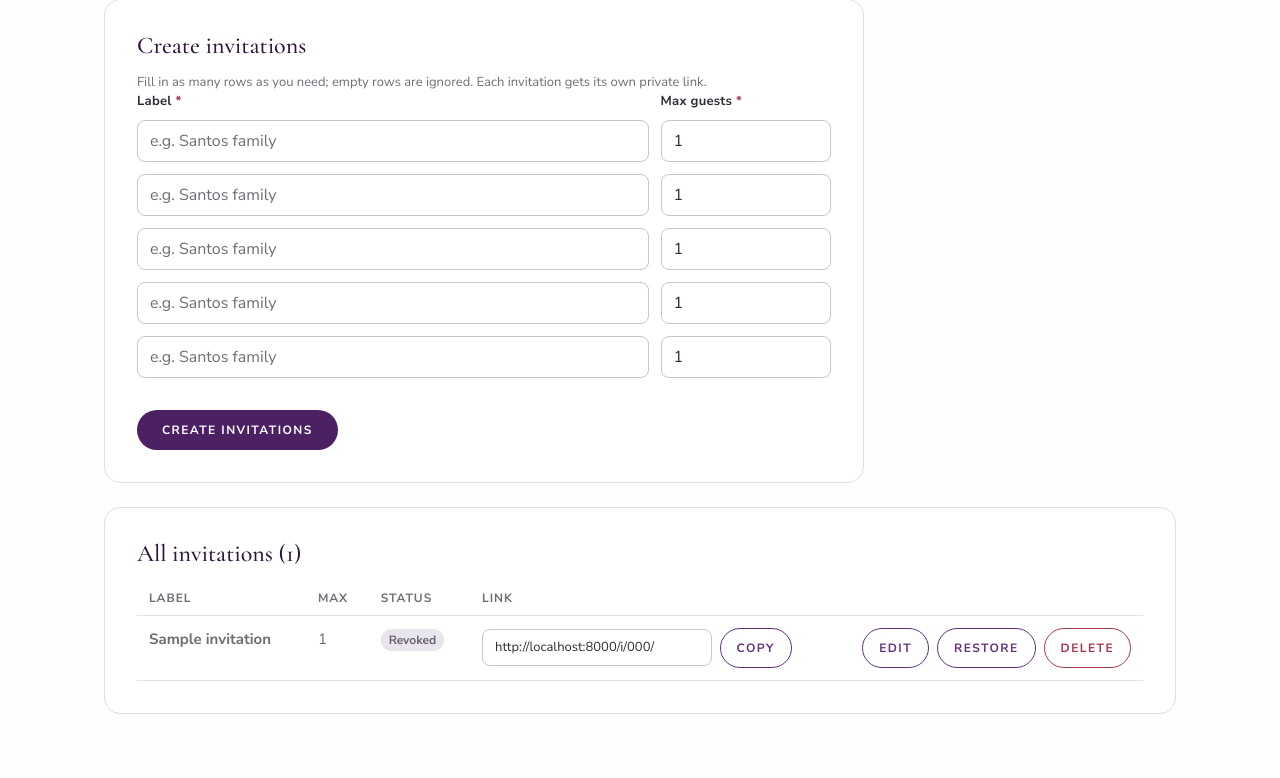
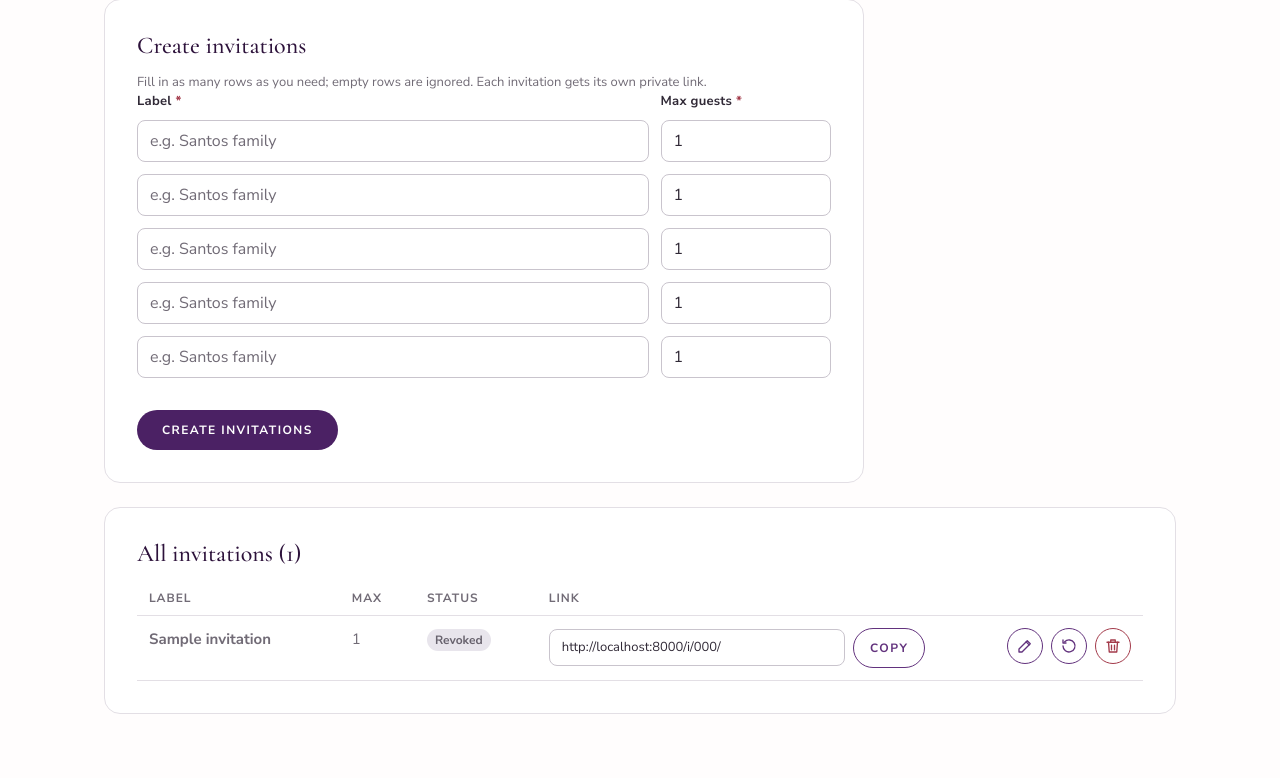
Before and after one commit to jfaciolan/Wedding_RSVP, a Django app: page /site-admin/invitations/ in a window 1280 px wide. Shown: the part 214-992 px from the top of the page. Run offline with Django 5.2, Linux system fonts and the light colour scheme; a user stored in the database is signed in; tables that the repository leaves empty hold one stand-in row (values such as "Sample post").

Commit message:
Let admins edit max guests and flag RSVPs it affects
- Invitation edit page now changes max guests as well as the label
- Flag RSVPs over a lowered max (headcount counts only up to the max) or under a raised one, on the dashboard and invitation list
- Show the invitee a notice on their invite page asking them to resubmit
- Store the max guests each RSVP was made under (migration 0002 fills it in for existing RSVPs)
- Replace the edit/revoke/delete buttons with icon buttons that show a note o

```diff
--- a/apps/rsvp/forms.py
+++ b/apps/rsvp/forms.py
@@ -64,6 +64,8 @@ class RsvpForm(forms.ModelForm):
             self.initial["attending"] = "yes" if self.instance.attending else "no"
             if not self.instance.attending:
                 self.initial["guests"] = 1
+            elif self.instance.guests > max_guests:
+                self.initial["guests"] = max_guests
 
     def clean_website(self):
         if self.cleaned_data.get("website"):
--- a/apps/rsvp/services.py
+++ b/apps/rsvp/services.py
@@ -64,5 +64,6 @@ def save_rsvp(cleaned_data, invitation=None):
         rsvp = Rsvp(invitation=invitation)
     for field, value in values.items():
         setattr(rsvp, field, value)
+    rsvp.reply_max_guests = invitation.max_guests if invitation is not None else None
     rsvp.save()
     return rsvp, created
--- a/apps/siteadmin/forms.py
+++ b/apps/siteadmin/forms.py
@@ -123,10 +123,11 @@ class InvitationForm(forms.ModelForm):
         widgets = {"label": forms.TextInput(attrs={"placeholder": "e.g. Santos family"})}
 
 
-class InvitationLabelForm(forms.ModelForm):
+class InvitationEditForm(forms.ModelForm):
     class Meta:
         model = Invitation
-        fields = ["label"]
+        fields = ["label", "max_guests"]
+        help_texts = {"label": ""}
         widgets = {"label": forms.TextInput(attrs={"placeholder": "e.g. Santos family"})}
 
 
--- a/apps/siteadmin/views.py
+++ b/apps/siteadmin/views.py
@@ -294,28 +294,41 @@ class InvitationRevokeView(StaffRequiredMixin, View):
 
 
 class InvitationEditView(StaffRequiredMixin, UpdateView):
-    """Rename an invitation. The link (code) stays the same."""
+    """Edit an invitation's label and max guests. The link (code) stays the same."""
 
     model = Invitation
-    form_class = forms.InvitationLabelForm
+    form_class = forms.InvitationEditForm
     template_name = "siteadmin/form_page.html"
 
     def get_success_url(self):
         return safe_next(self.request)
 
     def form_valid(self, form):
-        messages.success(self.request, f"Invitation renamed to “{form.instance.label}”.")
-        return super().form_valid(form)
+        response = super().form_valid(form)
+        invitation = self.object
+        messages.success(self.request, f"Invitation “{invitation.label}” saved.")
+        rsvp = Rsvp.objects.filter(invitation=invitation, attending=True).first()
+        if rsvp and rsvp.guests > invitation.max_guests:
+            messages.warning(
+                self.request,
+                f"“{invitation.label}” already RSVP'd for {rsvp.guests} guests, more than "
+                f"the new max of {invitation.max_guests}. Only {invitation.max_guests} count, and "
+                "they'll be asked to resubmit on their invite page.",
+            )
+        elif rsvp and rsvp.max_raised:
+            messages.info(
+                self.request,
+                f"“{invitation.label}” will be told on their invite page that they can "
+                f"now bring up to {invitation.max_guests} guests.",
+            )
+        return response
 
     def get_context_data(self, **kwargs):
         return super().get_context_data(
             **kwargs,
             nav="invitations",
             title="Edit invitation",
-            intro=(
-                "Only the label changes. The invite link stays the same, "
-                "so links already sent keep working."
-            ),
+            intro="The invite link stays the same, so links already sent keep working.",
             back_url=safe_next(self.request),
         )
 
--- a/apps/wedding/views.py
+++ b/apps/wedding/views.py
@@ -12,10 +12,12 @@ def build_rsvp_context(request, form=None):
     rsvp_settings = RsvpSettings.load()
     invitation = rsvp_selectors.invitation_from_session(request)
     max_guests = rsvp_selectors.max_guests_for(invitation, rsvp_settings)
+    existing = rsvp_selectors.existing_rsvp_for(invitation)
     if form is None:
-        existing = rsvp_selectors.existing_rsvp_for(invitation)
         form = RsvpForm(instance=existing, max_guests=max_guests)
     return {
+        "slots_updated": bool(existing and existing.over_max),
+        "slots_raised": bool(existing and existing.max_raised),
         "rsvp_settings": rsvp_settings,
         "rsvp_open": rsvp_selectors.rsvp_is_open(rsvp_settings),
         "invitation": invitation,
--- a/static/css/admin.css
+++ b/static/css/admin.css
@@ -117,6 +117,29 @@ select.input { appearance: auto; }
 .btn--danger-solid { background: var(--error); }
 .btn--danger-solid:hover { background: var(--plum-950); }
 .btn--block { width: 100%; margin-top: var(--space-6); }
+
+/* Icon-only row actions with a hover/focus tooltip from data-tip */
+.row-actions.row-actions--icons { flex-wrap: nowrap; }
+.row-actions--icons form { display: flex; margin: 0; }
+.row-actions--icons .action-btn { flex: 0 0 auto; }
+.action-btn {
+  position: relative; width: 36px; min-height: 36px; padding: 0;
+  border-color: var(--plum-700); color: var(--plum-700);
+}
+.action-btn:hover { background: var(--lavender-100); }
+.action-btn svg { width: 18px; height: 18px; fill: none; stroke: currentColor; stroke-width: 1.8; stroke-linecap: round; stroke-linejoin: round; }
+.action-btn--danger { border-color: var(--error); color: var(--error); }
+.action-btn--danger:hover { background: var(--error-bg); }
+.action-btn[data-tip]::after {
+  content: attr(data-tip); position: absolute; right: calc(100% + 8px); top: 50%; transform: translateY(-50%); z-index: 10;
+  width: max-content; max-width: 220px; padding: var(--space-2) var(--space-3);
+  border-radius: var(--radius-sm); background: var(--plum-950); color: var(--white);
+  font-size: 12px; font-weight: 600; letter-spacing: normal; text-transform: none; white-space: normal; text-align: left;
+  opacity: 0; visibility: hidden; pointer-events: none; transition: opacity 0.12s;
+}
+.action-btn[data-tip]:hover::after,
+.action-btn[data-tip]:focus-visible::after { opacity: 1; visibility: visible; }
+@media (max-width: 719.98px) { .action-btn[data-tip]::after { right: auto; left: 0; top: calc(100% + 6px); transform: none; } }
 .icon-btn { width: 36px; height: 36px; border: 1px solid var(--plum-700); border-radius: var(--radius-pill); background: var(--white); color: var(--plum-700); font-size: 16px; cursor: pointer; }
 .icon-btn:hover:not(:disabled) { background: var(--lavender-100); }
 .icon-btn:disabled { opacity: 0.4; cursor: not-allowed; }
@@ -160,7 +183,8 @@ select.input { appearance: auto; }
 
 .messages { margin-bottom: var(--space-5); }
 .message { padding: var(--space-3) var(--space-4); border-radius: var(--radius-sm); background: var(--success-bg); color: var(--success); }
-.message--error { background: var(--error-bg); color: var(--error); }
+.message--error,
+.message--warning { background: var(--error-bg); color: var(--error); }
 
 /* Login */
 .login { display: flex; justify-content: center; padding-top: var(--space-7); }
--- a/static/css/site.css
+++ b/static/css/site.css
@@ -667,6 +667,8 @@ textarea.input { min-height: 72px; resize: vertical; }
   color: var(--plum-800);
   text-align: center;
 }
+.invite-banner--notice { background: var(--error-bg); color: var(--error); }
+.invite-banner--good { background: var(--success-bg); color: var(--success); }
 
 /* ---------- FAQ ---------- */
 .faq-list {
--- /dev/null
+++ b/templates/siteadmin/invitation_actions.html
@@ -0,0 +1,26 @@
+{% comment %}
+Icon buttons for one invitation: edit, revoke/restore, delete.
+Params: invitation; next (optional URL to return to, e.g. "/site-admin/?q=x#invitees").
+{% endcomment %}
+<div class="row-actions row-actions--icons">
+  <a class="btn action-btn" href="{% url 'siteadmin:invitation_edit' invitation.pk %}{% if next %}?next={{ next|urlencode }}{% endif %}"
+     aria-label="Edit {{ invitation.label }}" data-tip="Edit name and max guests">
+    <svg viewBox="0 0 24 24" aria-hidden="true" focusable="false"><path d="M4 20h4L19 9l-4-4L4 16v4z"/><path d="M13.5 6.5l4 4"/></svg>
+  </a>
+  <form method="post" action="{% url 'siteadmin:invitation_revoke' invitation.pk %}">{% csrf_token %}
+    {% if next %}<input type="hidden" name="next" value="{{ next }}">{% endif %}
+    {% if invitation.is_revoked %}
+    <button class="btn action-btn" type="submit" aria-label="Restore {{ invitation.label }}" data-tip="Restore: the invite link works again">
+      <svg viewBox="0 0 24 24" aria-hidden="true" focusable="false"><path d="M4 12a8 8 0 1 0 2.3-5.7"/><path d="M4 4v4h4"/></svg>
+    </button>
+    {% else %}
+    <button class="btn action-btn action-btn--danger" type="submit" aria-label="Revoke {{ invitation.label }}" data-tip="Revoke: turn off the invite link (can be restored)">
+      <svg viewBox="0 0 24 24" aria-hidden="true" focusable="false"><circle cx="12" cy="12" r="8"/><path d="M6.5 6.5l11 11"/></svg>
+    </button>
+    {% endif %}
+  </form>
+  <a class="btn action-btn action-btn--danger" href="{% url 'siteadmin:invitation_delete' invitation.pk %}{% if next %}?next={{ next|urlencode }}{% endif %}"
+     aria-label="Delete link for {{ invitation.label }}" data-tip="Delete the invite link for good (any RSVP is kept)">
+    <svg viewBox="0 0 24 24" aria-hidden="true" focusable="false"><path d="M4 7h16"/><path d="M10 11v6M14 11v6"/><path d="M6 7l1 13h10l1-13"/><path d="M9 7V4h6v3"/></svg>
+  </a>
+</div>
--- a/templates/siteadmin/invitations.html
+++ b/templates/siteadmin/invitations.html
@@ -35,19 +35,15 @@
             {% if invitation.is_revoked %}<span class="badge badge--muted">Revoked</span>
             {% elif invitation.rsvp %}
               {% if invitation.rsvp.attending %}<span class="badge badge--ok">Responded · attending ({{ invitation.rsvp.guests }})</span>
+                {% if invitation.rsvp.over_max %}<span class="badge badge--warn">Over max · asked to resubmit</span>{% endif %}
+                {% if invitation.rsvp.max_raised %}<span class="badge">Max raised · told they can add guests</span>{% endif %}
               {% else %}<span class="badge badge--warn">Responded · declined</span>{% endif %}
             {% elif invitation.first_opened_at %}<span class="badge">Opened {{ invitation.first_opened_at|date:"M j, Y" }}</span>
             {% else %}<span class="badge badge--muted">Not opened</span>{% endif %}
           </td>
           <td data-label="Link">{% include "siteadmin/copy_link.html" %}</td>
           <td data-label="">
-            <div class="row-actions">
-              <a class="btn btn--ghost" href="{% url 'siteadmin:invitation_edit' invitation.pk %}">Edit<span class="visually-hidden"> {{ invitation.label }}</span></a>
-              <form method="post" action="{% url 'siteadmin:invitation_revoke' invitation.pk %}">{% csrf_token %}
-                <button class="btn btn--ghost{% if not invitation.is_revoked %} btn--danger{% endif %}" type="submit">{% if invitation.is_revoked %}Restore{% else %}Revoke{% endif %}<span class="visually-hidden"> {{ invitation.label }}</span></button>
-              </form>
-              <a class="btn btn--ghost btn--danger" href="{% url 'siteadmin:invitation_delete' invitation.pk %}">Delete<span class="visually-hidden"> link for {{ invitation.label }}</span></a>
-            </div>
+            {% include "siteadmin/invitation_actions.html" %}
           </td>
         </tr>
       {% endfor %}
--- a/templates/wedding/sections/rsvp.html
+++ b/templates/wedding/sections/rsvp.html
@@ -11,6 +11,11 @@
     <p class="rsvp__intro">Let us know whether you can celebrate with us. It only takes a minute.</p>
     <div class="form-card">
       {% if invitation %}
+      {% if slots_updated %}
+      <p class="invite-banner invite-banner--notice" role="status">The maximum guest slots for this invitation have been updated to <strong>{{ max_guests }}</strong>. Please resubmit your RSVP.</p>
+      {% elif slots_raised %}
+      <p class="invite-banner invite-banner--good" role="status">Good news! The maximum guest slots for this invitation have been increased to <strong>{{ max_guests }}</strong>. If you'd like to bring more guests, please resubmit your RSVP.</p>
+      {% endif %}
       <p class="invite-banner">Replying for <strong>{{ invitation.label }}</strong>{% if form.instance.pk %} · we have your earlier reply below; send again to update it{% endif %}.</p>
       {% endif %}
       <form method="post" action="{% url 'rsvp:submit' %}#rsvp" novalidate data-rsvp-form>
```
Also changed, not shown: apps/rsvp/models.py (+30 -0 lines), apps/rsvp/selectors.py (+17 -3 lines), apps/rsvp/tests/test_rsvp.py (+34 -0 lines), apps/siteadmin/tests/test_siteadmin.py (+59 -4 lines), deploy/pythonanywhere_wsgi.py (added, +19 -0 lines), templates/siteadmin/dashboard.html (+7 -9 lines), apps/rsvp/migrations/0002_rsvp_reply_max_guests.py (added).
